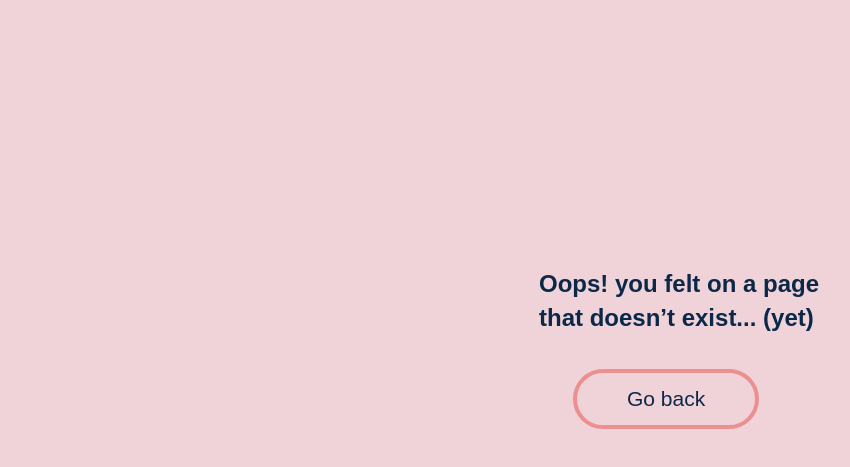
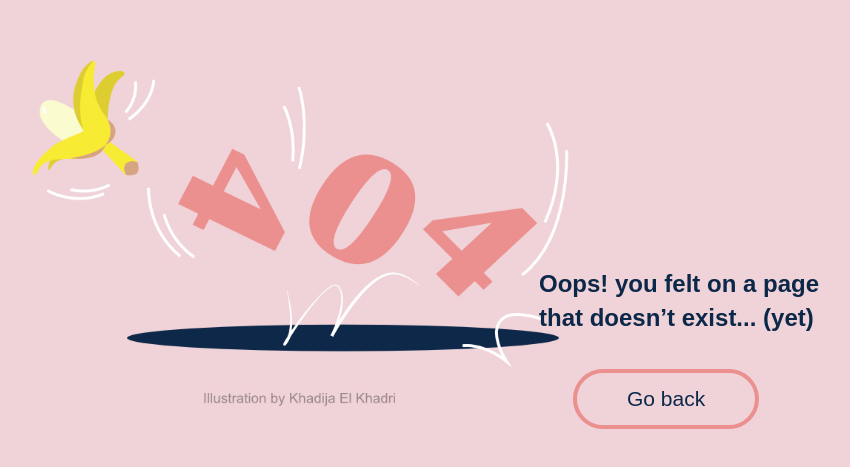
Before and after one commit to KhadijaEK/404-page, a plain HTML site: page index.html in a window 1280 px wide. Shown: the part 133-600 px from the top of the page, without its empty margins (239-1089 px from the left). Drawn offline with Linux system fonts and the light colour scheme.

Commit message:
update style.css

```diff
--- a/css/style.css
+++ b/css/style.css
@@ -14,7 +14,7 @@ body{
     background-color: #efd3d8;
     width: 100%;
     height: 100%;
-    background-image: url("css/images/404_errorpage.jpg");
+    background-image: url("/css/images/404_errorpage.jpg");
     background-size: cover;
     background-repeat: no-repeat;
 }
```
